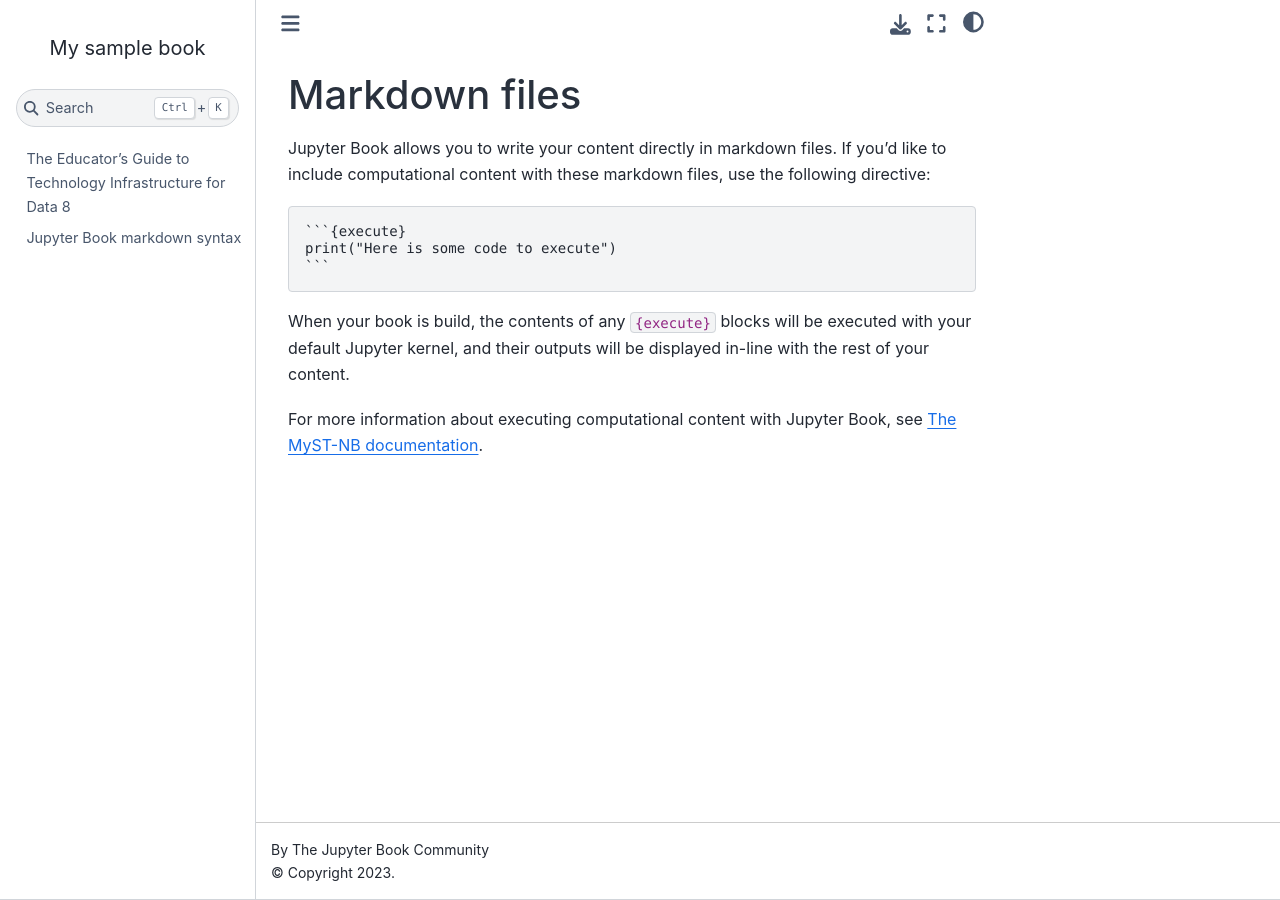
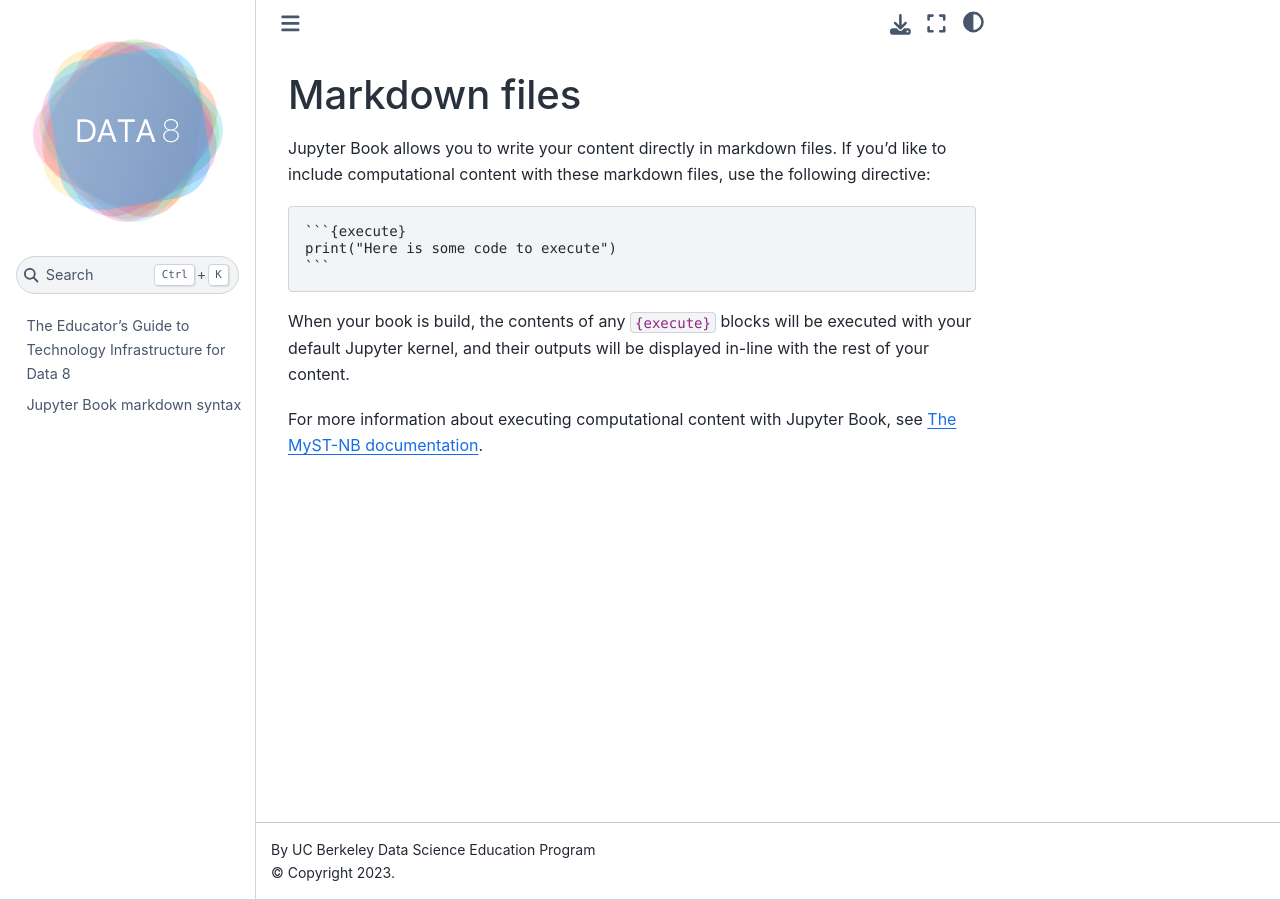
Before and after one commit to ucbds-infra/ds-course-infra-guide, a Jupyter Book: the page built from markdown.md, in a window 1280 px wide. Built offline with Jupyter Book 1.0.4 settings and Sphinx 7.4.7 and the Sphinx Book theme 1.1.4, drawn with Linux system fonts in a browser that asks for light colours; pages that are not in the unit, such as notebooks, are missing from menus.

Commit message:
Change config for title

```diff
--- a/_config.yml
+++ b/_config.yml
@@ -1,7 +1,7 @@
 # Book settings
-title: My sample book
-author: The Jupyter Book Community
-logo: 'images/logo.png'
+title: The Educator’s Guide to Technology Infrastructure for Data 8
+author: UC Berkeley Data Science Education Program
+logo: 'images/data8.png'
 
 latex:
   latex_documents:
```
